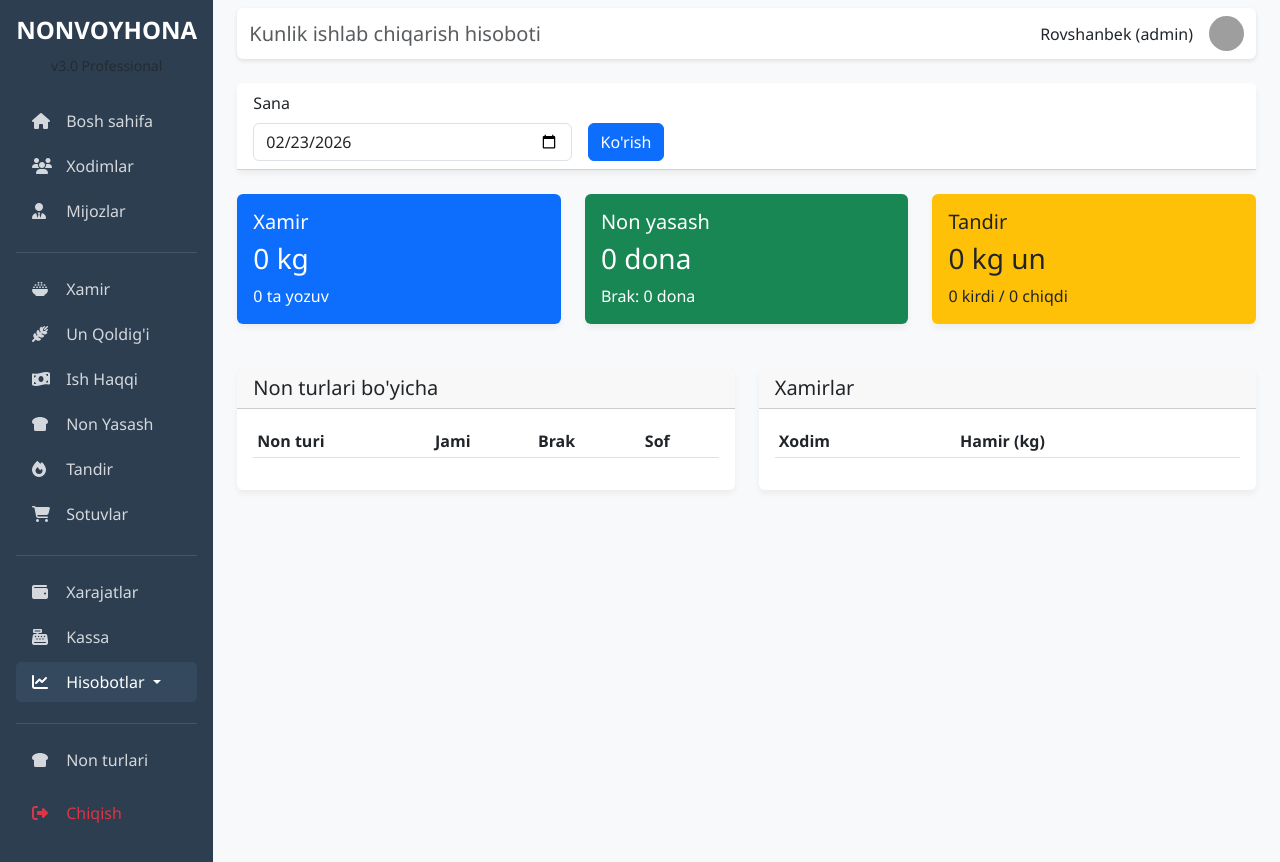
After one commit to nonvoyhonatizimi/bakerysystemsolatr, a Flask app: page /reports/daily-production in a window 1280 px wide. The commit adds this page. Run offline with Flask 3, Linux system fonts and the light colour scheme; a user stored in the database is signed in; data that the repository does not hold is empty; grey boxes are pictures that could not be loaded.

Commit message:
Add daily production and employee stats reports

```diff
--- a/routes/reports.py
+++ b/routes/reports.py
@@ -1,9 +1,10 @@
 from flask import Blueprint, render_template, request, redirect, url_for, flash
 from flask_login import login_required, current_user
-from models import db, Customer, Sale
+from models import db, Customer, Sale, Employee, Dough, BreadMaking, Oven
 from sqlalchemy import func
 from decimal import Decimal
 import requests
+from datetime import datetime, timedelta
 
 reports_bp = Blueprint('reports', __name__, url_prefix='/reports')
 
@@ -166,3 +167,110 @@ def send_debt_notification(customer_id):
         flash(f'❌ Xatolik: {e}')
 
     return redirect(url_for('reports.customer_debts'))
+
+@reports_bp.route('/daily-production')
+@login_required
+def daily_production():
+    """Kunlik ishlab chiqarish hisoboti"""
+    # Sana parametri
+    filter_date = request.args.get('date', datetime.now().strftime('%Y-%m-%d'))
+    filter_date = datetime.strptime(filter_date, '%Y-%m-%d').date()
+
+    # Xamir ma'lumotlari
+    xamirlar = Dough.query.filter_by(sana=filter_date).all()
+    jami_xamir_kg = sum([x.un_kg for x in xamirlar])
+
+    # Non yasash ma'lumotlari
+    nonlar = BreadMaking.query.filter_by(sana=filter_date).all()
+    jami_non = sum([n.chiqqan_non for n in nonlar])
+    jami_brak = sum([n.brak for n in nonlar])
+
+    # Non turlari bo'yicha
+    non_turlari = db.session.query(
+        BreadMaking.non_turi,
+        func.sum(BreadMaking.chiqqan_non).label('jami'),
+        func.sum(BreadMaking.brak).label('brak')
+    ).filter_by(sana=filter_date).group_by(BreadMaking.non_turi).all()
+
+    # Tandir ma'lumotlari
+    tandirlar = Oven.query.filter_by(sana=filter_date).all()
+    jami_tandir_kg = sum([t.un_kg for t in tandirlar])
+    jami_kirdi = sum([t.kirdi for t in tandirlar])
+    jami_chiqdi = sum([t.chiqdi for t in tandirlar])
+
+    return render_template('reports/daily_production.html',
+                         filter_date=filter_date,
+                         xamirlar=xamirlar,
+                         jami_xamir_kg=jami_xamir_kg,
+                         nonlar=nonlar,
+                         jami_non=jami_non,
+                         jami_brak=jami_brak,
+                         non_turlari=non_turlari,
+                         tandirlar=tandirlar,
+                         jami_tandir_kg=jami_tandir_kg,
+                         jami_kirdi=jami_kirdi,
+                         jami_chiqdi=jami_chiqdi)
+
+@reports_bp.route('/employee-stats')
+@login_required
+def employee_stats():
+    """Xodimlar ishi hisoboti"""
+    # Sana parametrlari
+    start_date = request.args.get('start_date', (datetime.now() - timedelta(days=30)).strftime('%Y-%m-%d'))
+    end_date = request.args.get('end_date', datetime.now().strftime('%Y-%m-%d'))
+    start_date = datetime.strptime(start_date, '%Y-%m-%d').date()
+    end_date = datetime.strptime(end_date, '%Y-%m-%d').date()
+
+    # Barcha xodimlar
+    employees = Employee.query.all()
+
+    # Har bir xodimning ishi
+    xodimlar_ishi = []
+    for emp in employees:
+        ish_malumot = {
+            'xodim': emp,
+            'lavozim': emp.lavozim,
+            'ish_soni': 0,
+            'jami_ish_haqqi': 0
+        }
+
+        if emp.lavozim == 'Xamirchi':
+            xamirlar = Dough.query.filter(
+                Dough.xodim_id == emp.id,
+                Dough.sana >= start_date,
+                Dough.sana <= end_date
+            ).all()
+            jami_kg = sum([x.un_kg for x in xamirlar])
+            ish_malumot['ish_soni'] = jami_kg
+            ish_malumot['jami_ish_haqqi'] = jami_kg * 600
+            ish_malumot['birlik'] = 'kg hamir'
+
+        elif emp.lavozim == 'Yasovchi':
+            nonlar = BreadMaking.query.filter(
+                BreadMaking.xodim_id == emp.id,
+                BreadMaking.sana >= start_date,
+                BreadMaking.sana <= end_date
+            ).all()
+            # Har bir non yozuvi uchun ish haqqi
+            jami_haqqi = sum([n.hamir_kg * 1500 for n in nonlar])
+            ish_malumot['ish_soni'] = len(nonlar)
+            ish_malumot['jami_ish_haqqi'] = jami_haqqi
+            ish_malumot['birlik'] = 'ta yozuv'
+
+        elif emp.lavozim == 'Tandirchi':
+            tandirlar = Oven.query.filter(
+                Oven.xodim_id == emp.id,
+                Oven.sana >= start_date,
+                Oven.sana <= end_date
+            ).all()
+            jami_kg = sum([t.un_kg for t in tandirlar])
+            ish_malumot['ish_soni'] = jami_kg
+            ish_malumot['jami_ish_haqqi'] = jami_kg * 1000
+            ish_malumot['birlik'] = 'kg un'
+
+        xodimlar_ishi.append(ish_malumot)
+
+    return render_template('reports/employee_stats.html',
+                         start_date=start_date,
+                         end_date=end_date,
+                         xodimlar_ishi=xodimlar_ishi)
--- a/templates/base.html
+++ b/templates/base.html
@@ -148,10 +148,16 @@
                             <i class="fas fa-cash-register"></i> Kassa
                         </a>
                     </li>
-                    <li class="nav-item">
-                        <a class="nav-link {% if 'reports' in request.endpoint %}active{% endif %}" href="{{ url_for('reports.customer_debts') }}">
+                    <li class="nav-item dropdown">
+                        <a class="nav-link dropdown-toggle {% if 'reports' in request.endpoint %}active{% endif %}" href="#" id="reportsDropdown" role="button" data-bs-toggle="dropdown">
                             <i class="fas fa-chart-line"></i> Hisobotlar
                         </a>
+                        <ul class="dropdown-menu dropdown-menu-dark">
+                            <li><a class="dropdown-item" href="{{ url_for('reports.daily_production') }}">Kunlik ishlab chiqarish</a></li>
+                            <li><a class="dropdown-item" href="{{ url_for('reports.employee_stats') }}">Xodimlar ishi</a></li>
+                            <li><hr class="dropdown-divider"></li>
+                            <li><a class="dropdown-item" href="{{ url_for('reports.customer_debts') }}">Mijozlar qarzi</a></li>
+                        </ul>
                     </li>
                     {% endif %}
 
--- /dev/null
+++ b/templates/reports/daily_production.html
@@ -0,0 +1,116 @@
+{% extends "base.html" %}
+
+{% block title %}Kunlik Ishlab Chiqarish - Nonvoyhona Tizimi{% endblock %}
+{% block header_title %}Kunlik ishlab chiqarish hisoboti{% endblock %}
+
+{% block content %}
+<div class="card mb-4">
+    <div class="card-header bg-white">
+        <form method="GET" class="row g-3 align-items-center">
+            <div class="col-md-4">
+                <label class="form-label">Sana</label>
+                <input type="date" class="form-control" name="date" value="{{ filter_date }}">
+            </div>
+            <div class="col-md-2">
+                <label class="form-label">&nbsp;</label>
+                <button type="submit" class="btn btn-primary d-block">Ko'rish</button>
+            </div>
+        </form>
+    </div>
+</div>
+
+<div class="row mb-4">
+    <!-- Xamir statistikasi -->
+    <div class="col-md-4">
+        <div class="card bg-primary text-white">
+            <div class="card-body">
+                <h5 class="card-title">Xamir</h5>
+                <h3>{{ jami_xamir_kg }} kg</h3>
+                <p class="mb-0">{{ xamirlar|length }} ta yozuv</p>
+            </div>
+        </div>
+    </div>
+
+    <!-- Non yasash statistikasi -->
+    <div class="col-md-4">
+        <div class="card bg-success text-white">
+            <div class="card-body">
+                <h5 class="card-title">Non yasash</h5>
+                <h3>{{ jami_non }} dona</h3>
+                <p class="mb-0">Brak: {{ jami_brak }} dona</p>
+            </div>
+        </div>
+    </div>
+
+    <!-- Tandir statistikasi -->
+    <div class="col-md-4">
+        <div class="card bg-warning text-dark">
+            <div class="card-body">
+                <h5 class="card-title">Tandir</h5>
+                <h3>{{ jami_tandir_kg }} kg un</h3>
+                <p class="mb-0">{{ jami_kirdi }} kirdi / {{ jami_chiqdi }} chiqdi</p>
+            </div>
+        </div>
+    </div>
+</div>
+
+<div class="row">
+    <!-- Non turlari bo'yicha -->
+    <div class="col-md-6">
+        <div class="card">
+            <div class="card-header">
+                <h5 class="mb-0">Non turlari bo'yicha</h5>
+            </div>
+            <div class="card-body">
+                <table class="table table-sm">
+                    <thead>
+                        <tr>
+                            <th>Non turi</th>
+                            <th>Jami</th>
+                            <th>Brak</th>
+                            <th>Sof</th>
+                        </tr>
+                    </thead>
+                    <tbody>
+                        {% for nt in non_turlari %}
+                        <tr>
+                            <td><span class="badge bg-info">{{ nt.non_turi }}</span></td>
+                            <td>{{ nt.jami }}</td>
+                            <td class="text-danger">{{ nt.brak }}</td>
+                            <td class="text-success">{{ nt.jami - nt.brak }}</td>
+                        </tr>
+                        {% endfor %}
+                    </tbody>
+                </table>
+            </div>
+        </div>
+    </div>
+
+    <!-- Xamirlar ro'yxati -->
+    <div class="col-md-6">
+        <div class="card">
+            <div class="card-header">
+                <h5 class="mb-0">Xamirlar</h5>
+            </div>
+            <div class="card-body">
+                <table class="table table-sm">
+                    <thead>
+                        <tr>
+                            <th>Xodim</th>
+                            <th>Hamir (kg)</th>
+                        </tr>
+                    </thead>
+                    <tbody>
+                        {% for x in xamirlar %}
+                        <tr>
+                            <td>{{ x.employee.ism }}</td>
+                            <td>{{ x.un_kg }}</td>
+                        </tr>
+                        {% endfor %}
+                    </tbody>
+                </table>
+            </div>
+        </div>
+    </div>
+</div>
+{% endblock %}
```
Also changed, not shown: templates/reports/employee_stats.html (added, +67 -0 lines).
